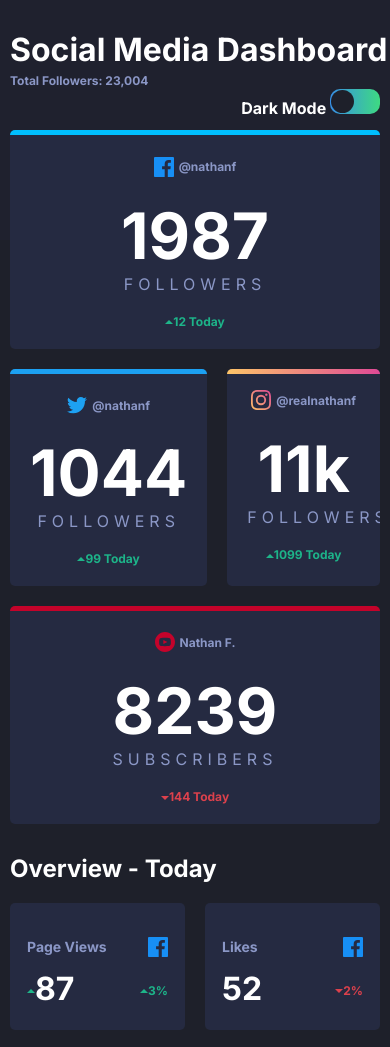
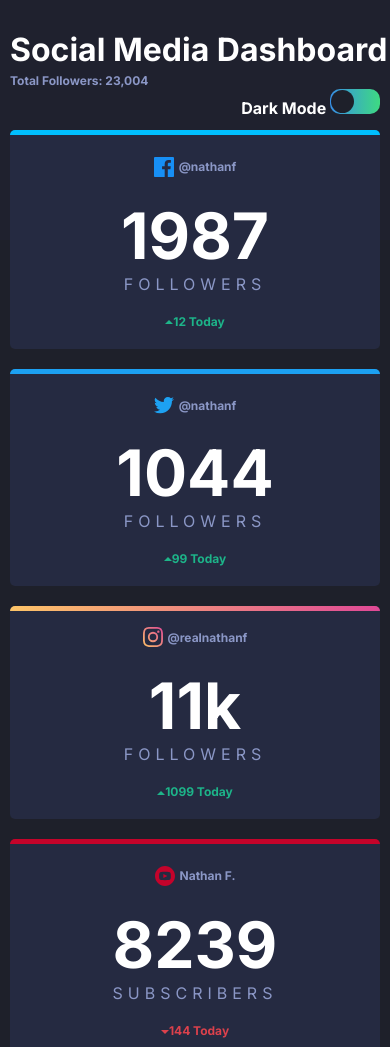
Before and after one commit to abderrahimsoumer/DaysOfFrontEnd, a plain HTML site: page frontendmentor/social-media-dashboard-with-theme-switcher-master/index.html in a window 390 px wide. Shown: the top 1047 px of the page. Drawn offline with Linux system fonts and the light colour scheme.

Commit message:
bug - fix big heading in mobile

```diff
--- a/frontendmentor/social-media-dashboard-with-theme-switcher-master/app/scss/styles.scss
+++ b/frontendmentor/social-media-dashboard-with-theme-switcher-master/app/scss/styles.scss
@@ -77,6 +77,7 @@ img{
 }
 .statistics > div{
     flex: 1 1 23%;
+    min-width: 250px;
     padding-top: 20px;
     padding-bottom: 20px;
     margin: 10px;
@@ -201,3 +202,9 @@ td:nth-child(2) {
 #switcher:checked ~ * .statistics > div{
     background: $LightGrayishBlue;
 }
+
+@media (max-width: 375px){
+    h1{
+        font-size: 20px;
+    }
+}
--- a/frontendmentor/social-media-dashboard-with-theme-switcher-master/index.html
+++ b/frontendmentor/social-media-dashboard-with-theme-switcher-master/index.html
@@ -73,7 +73,7 @@
                 <td><img class="platform__icon" src="./images/icon-facebook.svg"></td>
               </tr>
               <tr>
-                <td><span class="action__number"><img class="up" src="./images/icon-up.svg">87</span></td>
+                <td><span class="action__number">87</span></td>
                 <td><span class="action__percent text-up"><img class="up" src="./images/icon-up.svg">3%</span></td>
               </tr>
             </table>
```
Also changed, not shown: frontendmentor/social-media-dashboard-with-theme-switcher-master/dist/css/styles.css, 1 other file.
